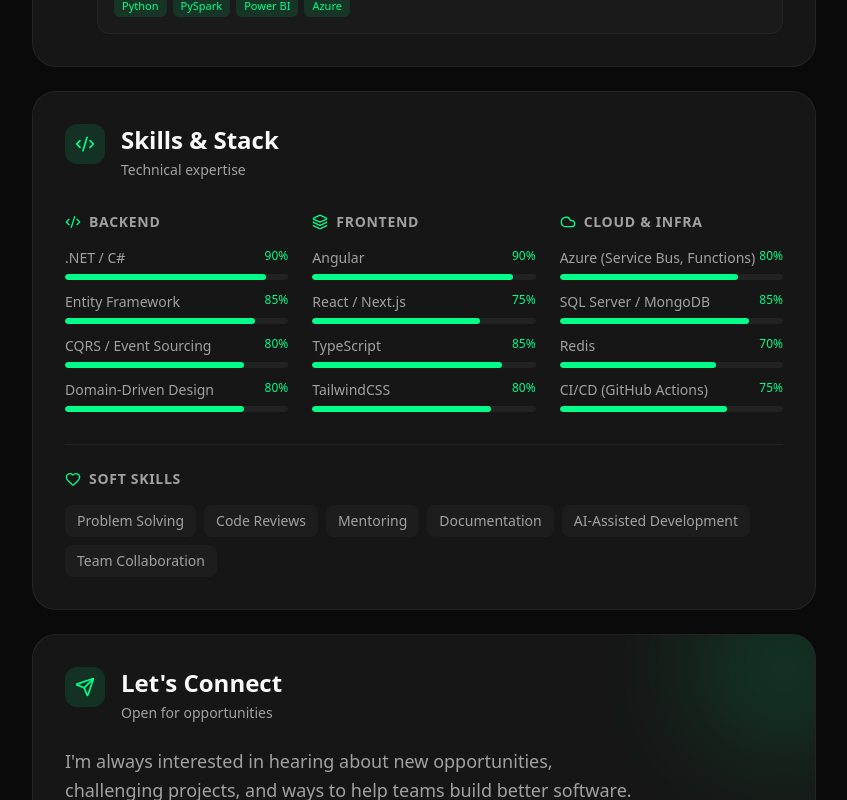
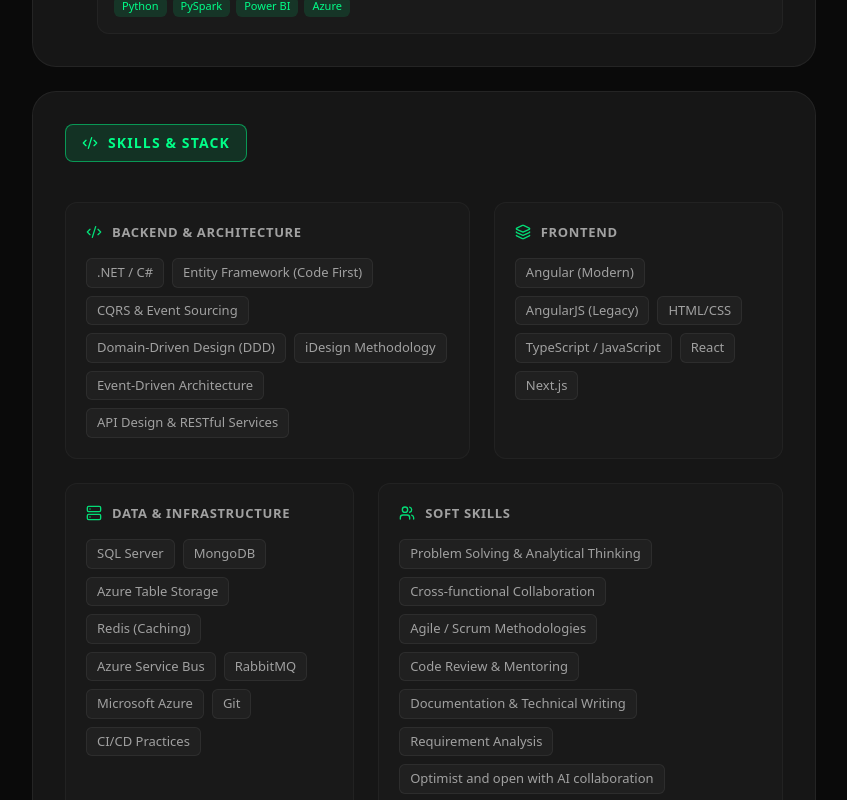
Before and after one commit to alinbalog/resume-site, a Next.js app in the folder resume-site/: page /resume.pdf in a window 1280 px wide. Shown: the part 1960-2760 px from the top of the page, without its empty margins (352-1199 px from the left). Built offline with nearby package versions, Linux system fonts and the light colour scheme.

Commit message:
refactor skills section

```diff
--- a/resume-site/src/components/SkillsSection.tsx
+++ b/resume-site/src/components/SkillsSection.tsx
@@ -1,156 +1,224 @@
 "use client";
 
 import { motion } from "framer-motion";
-import { Code2, Layers, Cloud, Heart } from "lucide-react";
+import { Code2, Layers, Server, Users, LucideIcon } from "lucide-react";
 import { resumeData } from "@/data/resume";
 import { ContentCard } from "./ContentCard";
 import { useTheme } from "@/context/ThemeContext";
+import { useState } from "react";
+
+interface SectionCardProps {
+  sectionKey: string;
+  title: string;
+  Icon: LucideIcon;
+  skills: string[];
+  delay: number;
+  animationDirection: { x?: number; y?: number };
+  hoveredSection: string | null;
+  onHover: (key: string | null) => void;
+  tagBorder: string;
+}
+
+const SectionCard = ({
+  sectionKey,
+  title,
+  Icon,
+  skills,
+  delay,
+  animationDirection,
+  hoveredSection,
+  onHover,
+  tagBorder,
+}: SectionCardProps) => {
+  const isHovered = hoveredSection === sectionKey;
+
+  return (
+    <motion.div
+      initial={{ opacity: 0, ...animationDirection, filter: "blur(6px)" }}
+      whileInView={{ opacity: 1, x: 0, y: 0, filter: "blur(0px)" }}
+      viewport={{ once: true, margin: "-30px" }}
+      transition={{
+        duration: 0.6,
+        delay,
+        ease: [0.25, 0.46, 0.45, 0.94],
+      }}
+      whileHover={{ y: 0 }}
+      onHoverStart={() => onHover(sectionKey)}
+      onHoverEnd={() => onHover(null)}
+      className="relative p-5 rounded-xl cursor-default"
+      style={{
+        background: "rgba(255, 255, 255, 0.015)",
+        border: isHovered ? "1px solid rgba(255, 255, 255, 0.1)" : "1px solid rgba(255, 255, 255, 0.04)",
+      }}
+    >
+      {/* Hover glow effect */}
+      <motion.div
+        className="absolute inset-0 rounded-xl pointer-events-none"
+        animate={{
+          opacity: isHovered ? 0.08 : 0,
+          background: isHovered
+            ? "radial-gradient(circle at 50% 0%, var(--accent), transparent 70%)"
+            : "transparent",
+        }}
+        transition={{ duration: 0.4 }}
+      />
+
+      <div className="relative z-10">
+        <div className="flex items-center gap-2.5 mb-4">
+          <motion.div
+            animate={{
+              scale: isHovered ? 1.15 : 1,
+              filter: isHovered
+                ? "drop-shadow(0 0 8px var(--accent))"
+                : "drop-shadow(0 0 0px transparent)",
+            }}
+            transition={{ duration: 0.3 }}
+          >
+            <Icon
+              size={16}
+              style={{
+                color: "var(--accent)",
+                opacity: 0.85,
+              }}
+            />
+          </motion.div>
+          <motion.h3
+            className="text-[13px] font-semibold uppercase tracking-wider"
+            animate={{
+              color: isHovered ? "var(--accent)" : "var(--foreground-muted)",
+            }}
+            transition={{ duration: 0.25 }}
+            style={{
+              fontFamily: "var(--font-display)",
+            }}
+          >
+            {title}
+          </motion.h3>
+        </div>
+
+        {/* Skill tags */}
+        <div className="flex flex-wrap gap-2">
+          {skills.map((skill, j) => {
+            return (
+              <motion.span
+                key={skill}
+                initial={{ opacity: 0, scale: 0.92 }}
+                whileInView={{ opacity: 1, scale: 1 }}
+                viewport={{ once: true }}
+                animate={{
+                  scale: isHovered ? 1.02 : 1,
+                }}
+                transition={{
+                  delay: isHovered ? j * 0.03 : 0.15 + j * 0.02,
+                  duration: isHovered ? 0.3 : 0.35,
+                  ease: [0.25, 0.46, 0.45, 0.94],
+                }}
+                className="px-2.5 py-1 text-[13px] rounded-md cursor-default"
+                style={{
+                  background: "rgba(255, 255, 255, 0.03)",
+                  color: "var(--foreground-muted)",
+                  border: tagBorder,
+                  fontFamily: "var(--font-mono)",
+                }}
+              >
+                {skill}
+              </motion.span>
+            );
+          })}
+        </div>
+      </div>
+    </motion.div>
+  );
+};
 
 export function SkillsSection() {
   const { version } = useTheme();
+  const [hoveredSection, setHoveredSection] = useState<string | null>(null);
 
-  const skillCategories = [
-    { title: "Backend", icon: Code2, skills: resumeData.skills.backend },
-    { title: "Frontend", icon: Layers, skills: resumeData.skills.frontend },
-    { title: "Cloud & Infra", icon: Cloud, skills: resumeData.skills.cloud },
-  ];
+  const tagBorder =
+    version === "5"
+      ? "1px solid var(--accent)"
+      : "1px solid rgba(255, 255, 255, 0.06)";
 
   return (
     <ContentCard delay={0.3}>
-      <div className="flex items-start gap-4 mb-8">
+      {/* Pill-style title */}
+      <div className="mb-10">
         <div
-          className="w-10 h-10 rounded-xl flex items-center justify-center"
+          className="inline-flex items-center gap-2.5 px-4 py-2 rounded-lg"
           style={{
-            background: 'var(--accent-glow)',
+            background: "var(--accent-glow)",
+            border: "1px solid var(--accent-dim)",
           }}
         >
-          <Code2 size={20} style={{ color: 'var(--accent)' }} />
-        </div>
-        <div>
-          <h2
-            className="text-xl lg:text-2xl font-bold"
-            style={{ fontFamily: 'var(--font-display)' }}
+          <Code2 size={16} style={{ color: "var(--accent)" }} />
+          <span
+            className="text-sm font-semibold tracking-wide uppercase"
+            style={{
+              color: "var(--accent)",
+              fontFamily: "var(--font-display)",
+              letterSpacing: "0.08em",
+            }}
           >
             Skills & Stack
-          </h2>
-          <p
-            className="text-sm mt-1"
-            style={{ color: 'var(--foreground-muted)' }}
-          >
-            Technical expertise
-          </p>
+          </span>
         </div>
       </div>
 
-      {/* Technical Skills Grid */}
-      <div className="grid md:grid-cols-3 gap-6 mb-8">
-        {skillCategories.map((category, i) => (
-          <motion.div
-            key={category.title}
-            initial={{ opacity: 0, y: 20 }}
-            whileInView={{ opacity: 1, y: 0 }}
-            viewport={{ once: true }}
-            transition={{ delay: 0.2 + i * 0.1 }}
-          >
-            <div className="flex items-center gap-2 mb-4">
-              <category.icon size={16} style={{ color: 'var(--accent)' }} />
-              <h3
-                className="font-semibold text-sm uppercase tracking-wider"
-                style={{ color: 'var(--foreground-muted)' }}
-              >
-                {category.title}
-              </h3>
-            </div>
-
-            <div className="space-y-3">
-              {category.skills.map((skill, j) => (
-                <div key={j}>
-                  <div className="flex justify-between text-sm mb-1.5">
-                    <span style={{ color: 'var(--foreground-muted)' }}>
-                      {skill.name}
-                    </span>
-                    <span
-                      className="font-mono text-xs"
-                      style={{ color: 'var(--accent)' }}
-                    >
-                      {skill.level}%
-                    </span>
-                  </div>
-
-                  {/* Progress bar */}
-                  <div
-                    className="h-1.5 rounded-full overflow-hidden"
-                    style={{ background: 'rgba(255, 255, 255, 0.05)' }}
-                  >
-                    <motion.div
-                      initial={{ width: 0 }}
-                      whileInView={{ width: `${skill.level}%` }}
-                      viewport={{ once: true }}
-                      transition={{
-                        delay: 0.4 + j * 0.1,
-                        duration: 0.8,
-                        ease: [0.16, 1, 0.3, 1],
-                      }}
-                      className="h-full rounded-full"
-                      style={{
-                        background: version === "4"
-                          ? `linear-gradient(90deg, var(--accent), var(--accent-dim))`
-                          : 'var(--accent)',
-                        boxShadow: version === "2" ? '0 0 10px var(--accent)' : 'none',
-                      }}
-                    />
-                  </div>
-                </div>
-              ))}
-            </div>
-          </motion.div>
-        ))}
-      </div>
-
-      {/* Soft Skills */}
-      <motion.div
-        initial={{ opacity: 0, y: 20 }}
-        whileInView={{ opacity: 1, y: 0 }}
-        viewport={{ once: true }}
-        transition={{ delay: 0.5 }}
-        className="pt-6"
-        style={{ borderTop: '1px solid var(--card-border)' }}
-      >
-        <div className="flex items-center gap-2 mb-4">
-          <Heart size={16} style={{ color: 'var(--accent)' }} />
-          <h3
-            className="font-semibold text-sm uppercase tracking-wider"
-            style={{ color: 'var(--foreground-muted)' }}
-          >
-            Soft Skills
-          </h3>
+      {/* Asymmetric magazine-style layout */}
+      <div className="space-y-6">
+        {/* Row 1: Backend (large) + Frontend */}
+        <div className="grid md:grid-cols-[1.4fr_1fr] gap-6">
+          <SectionCard
+            sectionKey="backend"
+            title="Backend & Architecture"
+            Icon={Code2}
+            skills={resumeData.skills.backendAndArchitecture}
+            delay={0.1}
+            animationDirection={{ x: -20 }}
+            hoveredSection={hoveredSection}
+            onHover={setHoveredSection}
+            tagBorder={tagBorder}
+          />
+          <SectionCard
+            sectionKey="frontend"
+            title="Frontend"
+            Icon={Layers}
+            skills={resumeData.skills.frontend}
+            delay={0.2}
+            animationDirection={{ x: 20 }}
+            hoveredSection={hoveredSection}
+            onHover={setHoveredSection}
+            tagBorder={tagBorder}
+          />
         </div>
 
-        <div className="flex flex-wrap gap-2">
-          {resumeData.skills.soft.map((skill, i) => (
-            <motion.span
-              key={i}
-              initial={{ opacity: 0, scale: 0.8 }}
-              whileInView={{ opacity: 1, scale: 1 }}
-              viewport={{ once: true }}
-              transition={{ delay: 0.6 + i * 0.05 }}
-              whileHover={{ scale: 1.05 }}
-              className="px-3 py-1.5 text-sm rounded-lg"
-              style={{
-                background: 'rgba(255, 255, 255, 0.03)',
-                color: 'var(--foreground-muted)',
-                border: version === "5"
-                  ? '1px solid var(--accent)'
-                  : version === "3"
-                  ? '1px solid var(--card-border)'
-                  : 'none',
-              }}
-            >
-              {skill}
-            </motion.span>
-          ))}
+        {/* Row 2: Data & Infra + Soft Skills (larger) */}
+        <div className="grid md:grid-cols-[1fr_1.4fr] gap-6">
+          <SectionCard
+            sectionKey="data"
+            title="Data & Infrastructure"
+            Icon={Server}
+            skills={resumeData.skills.dataAndInfra}
+            delay={0.3}
+            animationDirection={{ y: 20 }}
+            hoveredSection={hoveredSection}
+            onHover={setHoveredSection}
+            tagBorder={tagBorder}
+          />
+          <SectionCard
+            sectionKey="soft"
+            title="Soft Skills"
+            Icon={Users}
+            skills={resumeData.skills.soft}
+            delay={0.4}
+            animationDirection={{ y: 20 }}
+            hoveredSection={hoveredSection}
+            onHover={setHoveredSection}
+            tagBorder={tagBorder}
+          />
         </div>
-      </motion.div>
+      </div>
     </ContentCard>
   );
 }
--- a/resume-site/src/data/resume.ts
+++ b/resume-site/src/data/resume.ts
@@ -98,31 +98,42 @@ export const resumeData = {
   ],
 
   skills: {
-    backend: [
-      { name: ".NET / C#", level: 90 },
-      { name: "Entity Framework", level: 85 },
-      { name: "CQRS / Event Sourcing", level: 80 },
-      { name: "Domain-Driven Design", level: 80 },
+    backendAndArchitecture: [
+      ".NET / C#",
+      "Entity Framework (Code First)",
+      "CQRS & Event Sourcing",
+      "Domain-Driven Design (DDD)",
+      "iDesign Methodology",
+      "Event-Driven Architecture",
+      "API Design & RESTful Services",
     ],
     frontend: [
-      { name: "Angular", level: 90 },
-      { name: "React / Next.js", level: 75 },
-      { name: "TypeScript", level: 85 },
-      { name: "TailwindCSS", level: 80 },
+      "Angular (Modern)",
+      "AngularJS (Legacy)",
+      "HTML/CSS",
+      "TypeScript / JavaScript",
+      "React",
+      "Next.js",
     ],
-    cloud: [
-      { name: "Azure (Service Bus, Functions)", level: 80 },
-      { name: "SQL Server / MongoDB", level: 85 },
-      { name: "Redis", level: 70 },
-      { name: "CI/CD (GitHub Actions)", level: 75 },
+    dataAndInfra: [
+      "SQL Server",
+      "MongoDB",
+      "Azure Table Storage",
+      "Redis (Caching)",
+      "Azure Service Bus",
+      "RabbitMQ",
+      "Microsoft Azure",
+      "Git",
+      "CI/CD Practices",
     ],
     soft: [
-      "Problem Solving",
-      "Code Reviews",
-      "Mentoring",
-      "Documentation",
-      "AI-Assisted Development",
-      "Team Collaboration",
+      "Problem Solving & Analytical Thinking",
+      "Cross-functional Collaboration",
+      "Agile / Scrum Methodologies",
+      "Code Review & Mentoring",
+      "Documentation & Technical Writing",
+      "Requirement Analysis",
+      "Optimist and open with AI collaboration",
     ],
   },
 };
```
